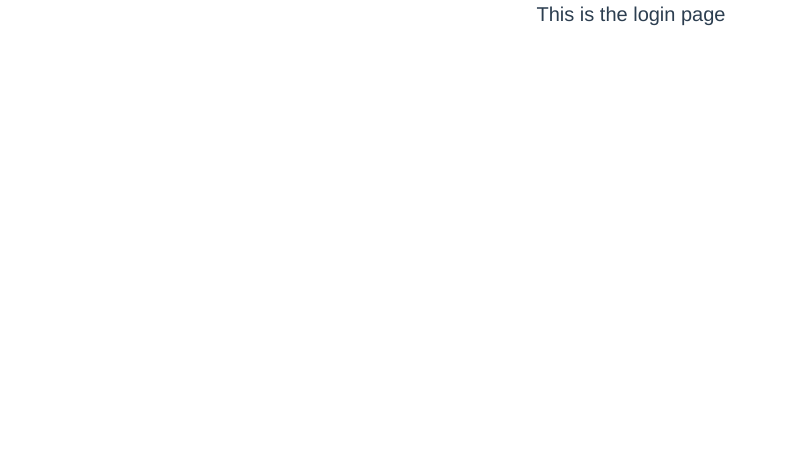
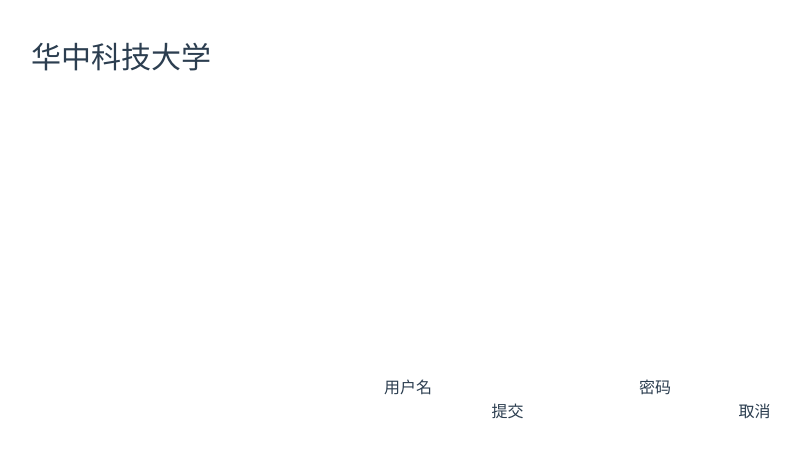
Before and after one commit to EMUNES/hust-mdb, a Vue app in the folder frontend/: page /login in a window 1280 px wide. Shown: the top 458 px of the page, without its empty margins (9-809 px from the left). Built offline with nearby package versions, Linux system fonts and the light colour scheme.

Commit message:
frontend set

```diff
--- /dev/null
+++ b/frontend/src/components/auth/LoginForm.vue
@@ -0,0 +1,50 @@
+<template>
+  <form @submit.prevent="submitLogin">
+    <label for="username">用户名</label>
+    <input type="text" v-model="username">
+
+    <label for="username">密码</label>
+    <input type="text" v-model="password">
+
+    <div class="flex justify-around flex-wrap ">
+      <button type="submit">
+        提交
+      </button>
+
+      <button @click="cancelLogin">
+        取消
+      </button>
+    </div>
+  </form>
+</template>
+
+<script>
+import { ref } from 'vue'
+
+export default {
+  name: 'LoginForm',
+  setup(props, context) {
+    const username = ref('')
+    const password = ref('')
+    const error = ref(false)
+
+    const submitLogin = () => {
+      context.emit('loginSubmit', {
+        username: username.value,
+        password: password.value
+      })
+    }
+
+    return {
+      username,
+      password,
+      error,
+      submitLogin
+    }
+  }
+}
+</script>
+
+<style>
+
+</style>
--- /dev/null
+++ b/frontend/src/components/auth/Logout.vue
@@ -0,0 +1,13 @@
+<template>
+
+</template>
+
+<script>
+export default {
+  name: "Logout"
+}
+</script>
+
+<style>
+
+</style>
--- /dev/null
+++ b/frontend/src/components/auth/RegisterForm.vue
@@ -0,0 +1,13 @@
+<template>
+
+</template>
+
+<script>
+export default {
+  name: 'RegisterForm'
+}
+</script>
+
+<style>
+
+</style>
--- a/frontend/src/request/axios.js
+++ b/frontend/src/request/axios.js
@@ -4,8 +4,7 @@
 export default axios.create({
     baseUrl: store.state.backendAPIs.rootAPI,
     headers: {
-        'Content-Type': 'application/json',
-        'Authorization': ''
+        'Content-Type': 'application/json'
     },
     xsrfCookieName: 'csrf-token',
     xsrfHeaderName: 'X-CSRFToken',
--- a/frontend/src/store/index.js
+++ b/frontend/src/store/index.js
@@ -27,6 +27,8 @@
         vendor_code: '',
         fibre_or_infill: ''
       },
+      // API for login.
+      loginAPI: 'http://127.0.0.1:8000/auth/login/'
     },
   },
 
--- a/frontend/src/views/Login.vue
+++ b/frontend/src/views/Login.vue
@@ -1,10 +1,51 @@
 <template>
-  <p class="text-xl text-center">This is the login page</p>
+  <header class="fixed my-10 mx-10 text-3xl">
+    华中科技大学
+  </header>
+
+  <div class="flex flex-col items-center justify-center h-screen">
+    <login-form @login-submit="login">
+
+    </login-form>
+  </div>
 </template>
 
 <script>
+import LoginForm from '../components/auth/LoginForm.vue';
+import RegisterForm from '../components/auth/RegisterForm.vue';
+import Logout from '../components/auth/Logout.vue';
+import axios from '../request/axios.js';
+import { useStore } from 'vuex';
+import { ref } from 'vue'
+
 export default {
   name: "Login",
+  components: {
+    LoginForm,
+    RegisterForm,
+    Logout
+  },
+  setup() {
+    const currentLogin = ref(true)
+    const currentRegister = ref(false)
+    const store = useStore()
+
+    const login = (paylood) => {
+      console.log(paylood.username)
+      axios.post(store.state.backendAPIs.loginAPI, {
+        username: paylood.username,
+        password: paylood.password
+      })
+        .then(res => console.log(res.data.token))
+          .catch(err => console.log(err))
+    }
+
+    return {
+      currentLogin,
+      currentRegister,
+      login
+    }
+  }
 }
 </script>
 
```
Also changed, not shown: 1 other file (tests, documents, lock files or other folders).
